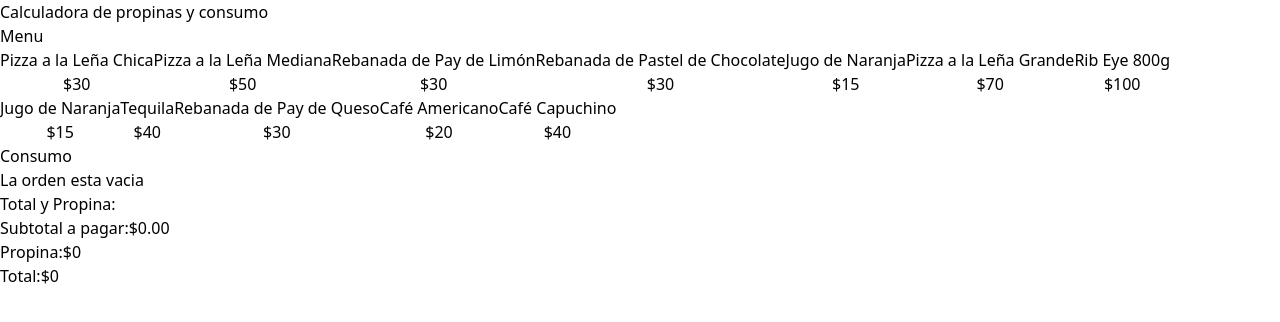
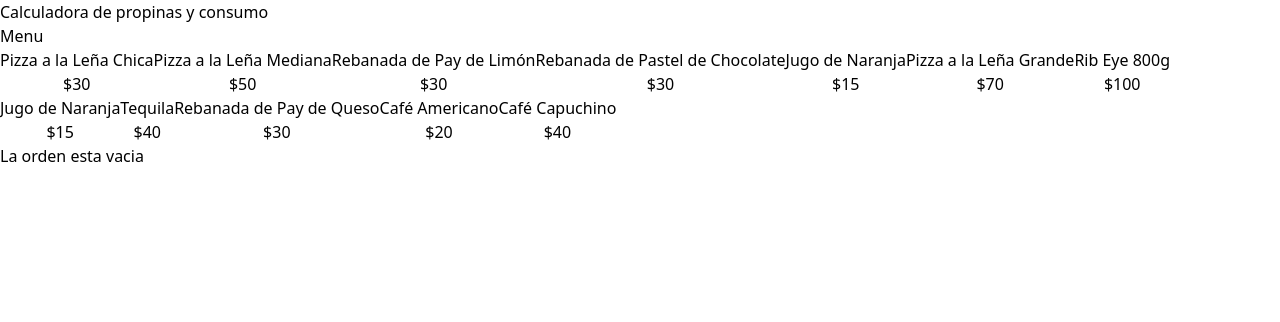
Before and after one commit to DarioAlvarez53/Calculadora-de-propinas, a React (Vite) app: page / in a window 1280 px wide. Shown: the top 322 px of the page. Built offline with nearby package versions, Linux system fonts and the light colour scheme.

Commit message:
Terminacion del proyecto

```diff
--- a/src/App.tsx
+++ b/src/App.tsx
@@ -3,10 +3,11 @@
 import OrderTotal from "./components/OrderTotal"
 import { menuItems } from "./data/db"
 import useOrder from "./hooks/useOrder"
+import TipPercentageForm from './components/TipPercentageForm';
 
 function App() {
 
-  const { order, addItem, removeItem } = useOrder()
+  const { order, addItem, removeItem, tip, setTip, placeOrder } = useOrder()
 
   return (
     <>
@@ -33,14 +34,29 @@
 
         {/* Aqui va el consumo */}
         <div className="border border-dashed border-slate-400 p-5 rounded-lg space-y-10">
+          {order.length > 0 ? (
+            <>
               <OrderContents
                 order = {order}
                 removeItem = {removeItem}
               />
+
+              {/* Fromulario de porcentaje de propina */}
+              <TipPercentageForm
+                setTip = {setTip}
+                tip={tip}
+              />
+
               {/* Monto total de la orden */}
               <OrderTotal
                 order={order}
+                tip={tip}
+                placeOrder={placeOrder}
               />
+            </>
+          ):(
+            <p className="text-center">La orden esta vacia</p>
+          )}
         </div>
       </main>
     </>
--- a/src/components/OrderContents.tsx
+++ b/src/components/OrderContents.tsx
@@ -12,10 +12,7 @@
             <h2 className='font-black text-4xl'>Consumo</h2>
 
             <div className="space-y-3 mt-5">
-                {order.length === 0 ?
-                    <p className="text-center">La orden esta vacia</p>
-                : (
-                    order.map(item => (
+                {order.map(item => (
                     <div key={item.id} className="grid grid-cols-12 border-b border-r p-2 rounded-lg border-blue-400">
                         <div className="col-span-6">
                             <p>{item.name}</p>
@@ -34,9 +31,7 @@
                             </button>
                         </div>
                     </div>
-                    ))
-                )
-                }
+                ))}
             </div>
         </div>
     )
--- a/src/components/OrderTotal.tsx
+++ b/src/components/OrderTotal.tsx
@@ -4,14 +4,25 @@
 
 interface OrderTotalProps {
     order: OrderItem[]
+    tip: number
+    placeOrder: () => void
 }
-export default function OrderTotal({order}: OrderTotalProps) {
+export default function OrderTotal({order, tip, placeOrder}: OrderTotalProps) {
 
     //Creando funcion para el subtotal
     const subtotalAmount = useMemo(
         () => order.reduce(
             ( total, item) => total + (item.quantity * item.price), 0
         ), [order]
+    )
+    //Creando funcion para calcular propina
+    const tipAmount = useMemo(
+        () => subtotalAmount * tip, [tip, order]
+    )
+
+    //Creando funcion para calcular el total
+    const totalAmount = useMemo(
+        () => subtotalAmount + tipAmount, [tip, order]
     )
 
     return (
@@ -24,17 +35,21 @@
                 </p>
                 {/* Propina formulario */}
                 <p>Propina:{''}
-                    <span className="font-bold">$0</span>
+                    <span className="font-bold">{formatCurrency(tipAmount)}</span>
                 </p>
                 {/* Sbtotal + Propina*/}
                 <p>Total:{''}
-                    <span className="font-bold">$0</span>
+                    <span className="font-bold">{formatCurrency(totalAmount)}</span>
                 </p>
             </div>
 
             {/* Este boton es el qu va a guardar toda la orden en una BD */}
-            <button>
-
+            <button
+                className="w-full border border-blue-500 hover:bg-blue-500 text-blue-600 p-3 uppercase rounded-lg hover:text-white font-black disabled:opacity-30"
+                disabled={totalAmount === 0}
+                onClick={placeOrder}
+            >
+                Guardar orden
             </button>
         </>
     )
--- /dev/null
+++ b/src/components/TipPercentageForm.tsx
@@ -0,0 +1,50 @@
+import type { Dispatch, SetStateAction } from "react"
+
+const tipOptions = [
+    {
+        id: 'tip-10',
+        value: .10,
+        label: '10%'
+        },
+        {
+        id: 'tip-20',
+        value: .20,
+        label: '20%'
+        },
+        {
+        id: 'tip-50',
+        value: .50,
+        label: '50%'
+    },
+]
+
+interface TipPercentageFormProps {
+    setTip: Dispatch<SetStateAction<number>>
+    tip: number
+}
+
+export default function TipPercentageForm({setTip, tip}: TipPercentageFormProps) {
+    return (
+        <div>
+            <h3 className="font-black text-2xl">Propina:</h3>
+
+            <form action="">
+                {/* Accediendo al arreglo */}
+                {tipOptions.map(tipOption => (
+                    <div key={tipOption.id} className="flex gap-2">
+                        <input
+                            id={tipOption.id}
+                            type="radio"
+                            name="tip"
+                            value={tipOption.value}
+                            onChange={e => setTip(+e.target.value)}
+                            checked={tipOption.value === tip}
+                        />
+                        <label htmlFor={tipOption.id}>{tipOption.label}</label>
+                    </div>
+                ))}
+
+            </form>
+        </div>
+    )
+}
--- a/src/hooks/useOrder.ts
+++ b/src/hooks/useOrder.ts
@@ -4,6 +4,8 @@
 export default function useOrder() {
 
     const[order, setOrder] = useState<OrderItem[]>([]);
+    //Estado para propinas
+    const[tip, setTip] = useState(0);
 
     //Fncion para agregar items al cosnumo
     const addItem = (item: MenuItems) => {
@@ -29,9 +31,19 @@
         setOrder(order.filter(item => item.id !== id))
     }
 
+    //Funcion para reiniciar la orden
+    const placeOrder = () => {
+        setOrder([])
+        setTip(0)
+
+    }
+
     return {
         order,
+        tip,
+        setTip,
         addItem,
-        removeItem
+        removeItem,
+        placeOrder
     }
 }
```
Lines whose indentation alone changed are shown as unchanged.
